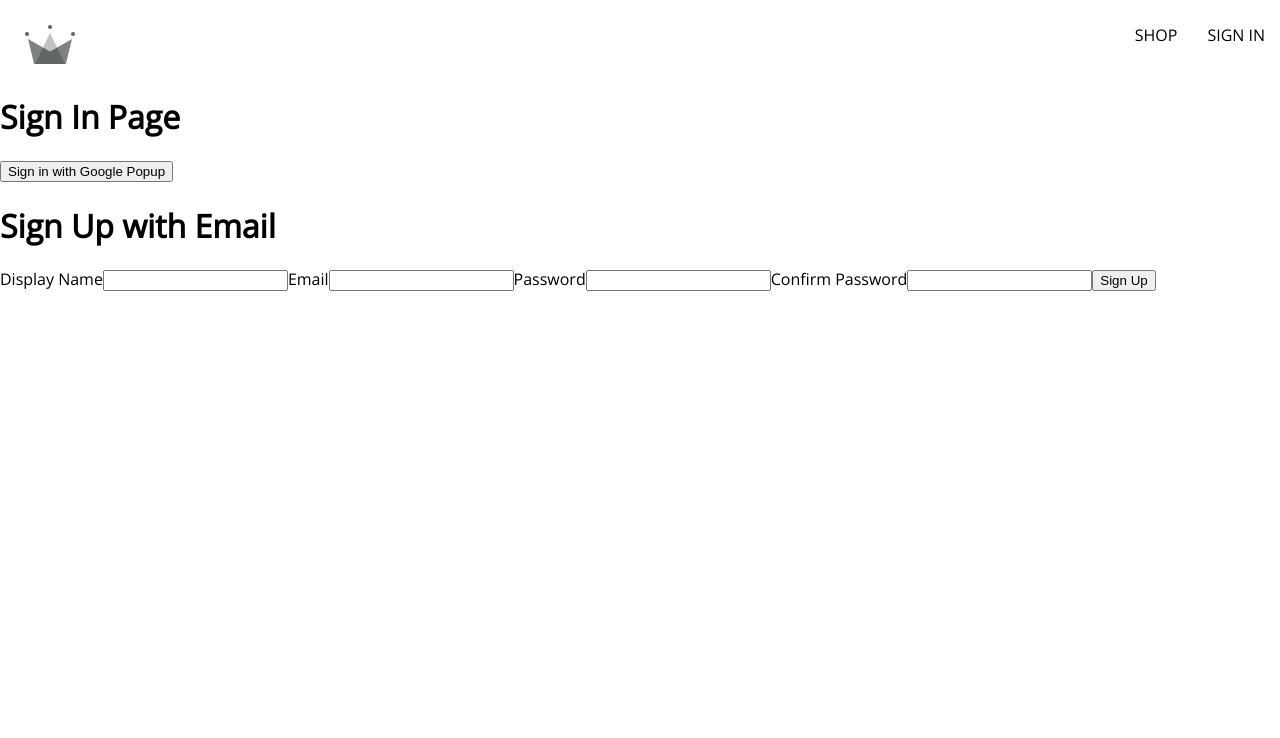
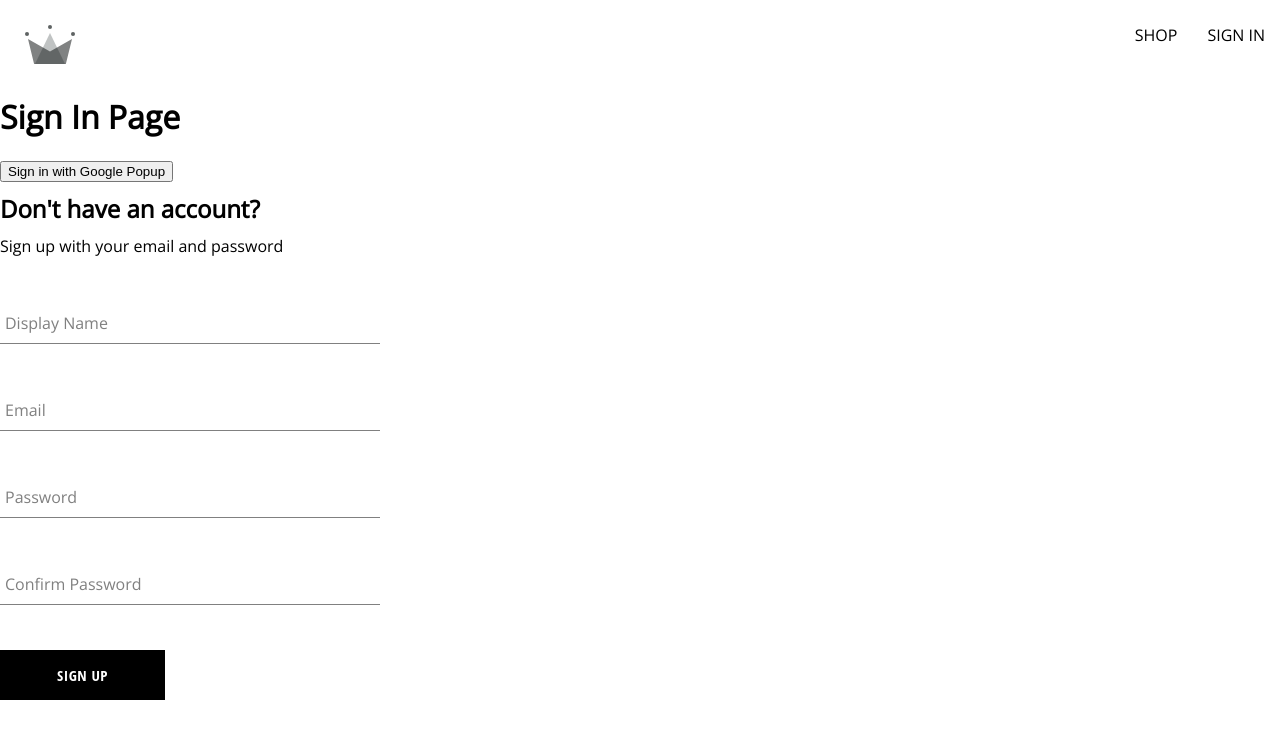
Before and after one commit to austindoty/mockClothingStore, a React (Create React App) app: page /sign-in in a window 1280 px wide. Shown: the top 738 px of the page. Built offline with nearby package versions, Linux system fonts and the light colour scheme; a web font is replaced by a local one.

Commit message:
Created Sign Up, Button form input

```diff
--- /dev/null
+++ b/src/components/button/button.component.jsx
@@ -0,0 +1,19 @@
+import "./button.styles.scss";
+
+const BUTTON_TYPE_CLASSES = {
+  google: "google-sign-in",
+  inverted: "inverted",
+};
+
+const Button = ({ children, buttonType, ...otherProps }) => {
+  return (
+    <button
+      className={`button-container ${BUTTON_TYPE_CLASSES[buttonType]}`}
+      {...otherProps}
+    >
+      {children}
+    </button>
+  );
+};
+
+export default Button;
--- /dev/null
+++ b/src/components/button/button.styles.scss
@@ -0,0 +1,46 @@
+.button-container {
+  min-width: 165px;
+  width: auto;
+  height: 50px;
+  letter-spacing: 0.5px;
+  line-height: 50px;
+  padding: 0 35px 0 35px;
+  font-size: 15px;
+  background-color: black;
+  color: white;
+  text-transform: uppercase;
+  font-family: "Open Sans Condensed";
+  font-weight: bolder;
+  border: none;
+  cursor: pointer;
+  display: flex;
+  justify-content: center;
+
+  &:hover {
+    background-color: white;
+    color: black;
+    border: 1px solid black;
+  }
+
+  &.google-sign-in {
+    background-color: #4285f4;
+    color: white;
+
+    &:hover {
+      background-color: #357ae8;
+      border: none;
+    }
+  }
+
+  &.inverted {
+    background-color: white;
+    color: black;
+    border: 1px solid black;
+
+    &:hover {
+      background-color: black;
+      color: white;
+      border: none;
+    }
+  }
+}
--- /dev/null
+++ b/src/components/form-input/form-input.component.jsx
@@ -0,0 +1,20 @@
+import "./form-input.styles.scss";
+
+const FormInput = ({ label, ...otherProps }) => {
+  return (
+    <div className="group">
+      <input className="form-input" {...otherProps} />
+      {label && (
+        <label
+          className={`${
+            otherProps.value.length ? "shrink" : ""
+          } form-input-label`}
+        >
+          {label}
+        </label>
+      )}
+    </div>
+  );
+};
+
+export default FormInput;
--- /dev/null
+++ b/src/components/form-input/form-input.styles.scss
@@ -0,0 +1,54 @@
+$sub-color: grey;
+$main-color: black;
+
+@mixin shrinkLabel {
+  top: -14px;
+  font-size: 12px;
+  color: $main-color;
+}
+
+.group {
+  position: relative;
+  margin: 45px 0;
+
+  .form-input {
+    background: none;
+    background-color: white;
+    color: $sub-color;
+    font-size: 18px;
+    padding: 10px 10px 10px 5px;
+    display: block;
+    width: 100%;
+    border: none;
+    border-radius: 0;
+    border-bottom: 1px solid $sub-color;
+    margin: 25px 0;
+
+    &:focus {
+      outline: none;
+    }
+
+    &:focus ~ .form-input-label {
+      @include shrinkLabel();
+    }
+  }
+
+  input[type="password"] {
+    letter-spacing: 0.3em;
+  }
+
+  .form-input-label {
+    color: $sub-color;
+    font-size: 16px;
+    font-weight: normal;
+    position: absolute;
+    pointer-events: none;
+    left: 5px;
+    top: 10px;
+    transition: 300ms ease all;
+
+    &.shrink {
+      @include shrinkLabel();
+    }
+  }
+}
--- a/src/components/sign-up-form/sign-up-form.component.jsx
+++ b/src/components/sign-up-form/sign-up-form.component.jsx
@@ -1,4 +1,14 @@
 import { useState } from "react";
+
+import FormInput from "../form-input/form-input.component";
+import Button from "../button/button.component";
+
+import {
+  createAuthUserWithEmailAndPassword,
+  createUserDocumentFromAuth,
+} from "../../utils/firebase/firebase.utils";
+
+import "./sign-up-form.styles.scss";
 
 const defaultFormFields = {
   displayName: "",
@@ -6,20 +16,53 @@
   password: "",
   confirmPassword: "",
 };
+
 const SignUpForm = () => {
   const [formFields, setFormFields] = useState(defaultFormFields);
   const { displayName, email, password, confirmPassword } = formFields;
 
+  const resetFormFields = () => {
+    setFormFields(defaultFormFields);
+  };
+
+  const handleSubmit = async (event) => {
+    event.preventDefault();
+
+    if (password !== confirmPassword) {
+      alert("passwords do not match");
+      return;
+    }
+
+    try {
+      const { user } = await createAuthUserWithEmailAndPassword(
+        email,
+        password
+      );
+
+      await createUserDocumentFromAuth(user, { displayName });
+      resetFormFields();
+    } catch (error) {
+      if (error.code === "auth/email-already-in-use") {
+        alert("Cannot create user, email already in use");
+      } else {
+        console.log("user creation encountered an error", error);
+      }
+    }
+  };
+
   const handleChange = (event) => {
-    const {name, value}= event.target;
-    setFormFields({...formFields, [name]:value})
+    const { name, value } = event.target;
+
+    setFormFields({ ...formFields, [name]: value });
   };
-  return(
-    <div>
-      <h1>Sign Up with Email</h1>
-      <form>
-        <label>Display Name</label>
-        <input
+
+  return (
+    <div className="sign-up-container">
+      <h2>Don't have an account?</h2>
+      <span>Sign up with your email and password</span>
+      <form onSubmit={handleSubmit}>
+        <FormInput
+          label="Display Name"
           type="text"
           required
           onChange={handleChange}
@@ -27,8 +70,8 @@
           value={displayName}
         />
 
-        <label>Email</label>
-        <input
+        <FormInput
+          label="Email"
           type="email"
           required
           onChange={handleChange}
@@ -36,8 +79,8 @@
           value={email}
         />
 
-        <label>Password</label>
-        <input
+        <FormInput
+          label="Password"
           type="password"
           required
           onChange={handleChange}
@@ -45,15 +88,15 @@
           value={password}
         />
 
-        <label>Confirm Password</label>
-        <input
+        <FormInput
+          label="Confirm Password"
           type="password"
           required
           onChange={handleChange}
           name="confirmPassword"
           value={confirmPassword}
         />
-        <button type="submit">Sign Up</button>
+        <Button type="submit">Sign Up</Button>
       </form>
     </div>
   );
--- /dev/null
+++ b/src/components/sign-up-form/sign-up-form.styles.scss
@@ -0,0 +1,9 @@
+.sign-up-container {
+  display: flex;
+  flex-direction: column;
+  width: 380px;
+
+  h2 {
+    margin: 10px 0;
+  }
+}
--- a/src/routes/sign-in/sign-in.component.jsx
+++ b/src/routes/sign-in/sign-in.component.jsx
@@ -1,6 +1,6 @@
 import {
   signInWithGooglePopup,
-  createUserDoucmentFromAuth,
+  createUserDocumentFromAuth,
 } from "../../utils/firebase/firebase.utils";
 
 import SignUpForm from "../../components/sign-up-form/sign-up-form.component";
@@ -8,7 +8,7 @@
 const SignIn = () => {
   const logGoogleUser = async () => {
     const { user } = await signInWithGooglePopup();
-    createUserDoucmentFromAuth(user);
+    createUserDocumentFromAuth(user);
   };
   return (
     <div>
--- a/src/utils/firebase/firebase.utils.js
+++ b/src/utils/firebase/firebase.utils.js
@@ -1,35 +1,47 @@
 import { initializeApp } from "firebase/app";
-import { getAuth, signInWithPopup, GoogleAuthProvider } from "firebase/auth";
+import {
+  getAuth,
+  signInWithRedirect,
+  signInWithPopup,
+  GoogleAuthProvider,
+  createUserWithEmailAndPassword,
+} from "firebase/auth";
 import { getFirestore, doc, getDoc, setDoc } from "firebase/firestore";
 
 const firebaseConfig = {
-  apiKey: "AIzaSyACI395Jw6OlZVBv1HN7htS1E8C4TDevns",
-  authDomain: "crwn-clothing-db-6e680.firebaseapp.com",
-  projectId: "crwn-clothing-db-6e680",
-  storageBucket: "crwn-clothing-db-6e680.appspot.com",
-  messagingSenderId: "1087486492086",
-  appId: "1:1087486492086:web:b8101b556e5c19ad31d517",
+  apiKey: "AIzaSyDDU4V-_QV3M8GyhC9SVieRTDM4dbiT0Yk",
+  authDomain: "crwn-clothing-db-98d4d.firebaseapp.com",
+  projectId: "crwn-clothing-db-98d4d",
+  storageBucket: "crwn-clothing-db-98d4d.appspot.com",
+  messagingSenderId: "626766232035",
+  appId: "1:626766232035:web:506621582dab103a4d08d6",
 };
 
 const firebaseApp = initializeApp(firebaseConfig);
 
-const provider = new GoogleAuthProvider();
-provider.setCustomParameters({
+const googleProvider = new GoogleAuthProvider();
+
+googleProvider.setCustomParameters({
   prompt: "select_account",
 });
 
 export const auth = getAuth();
-export const signInWithGooglePopup = () => signInWithPopup(auth, provider);
+export const signInWithGooglePopup = () =>
+  signInWithPopup(auth, googleProvider);
+export const signInWithGoogleRedirect = () =>
+  signInWithRedirect(auth, googleProvider);
 
 export const db = getFirestore();
 
-export const createUserDoucmentFromAuth = async (userAuth) => {
+export const createUserDocumentFromAuth = async (
+  userAuth,
+  additionalInformation = {}
+) => {
+  if (!userAuth) return;
+
   const userDocRef = doc(db, "users", userAuth.uid);
-  console.log(userDocRef);
 
   const userSnapshot = await getDoc(userDocRef);
-  console.log(userSnapshot);
-  console.log(userSnapshot.exists());
 
   if (!userSnapshot.exists()) {
     const { displayName, email } = userAuth;
@@ -40,9 +52,18 @@
         displayName,
         email,
         createdAt,
+        ...additionalInformation,
       });
     } catch (error) {
-      console.log("user error", error.message);
+      console.log("error creating the user", error.message);
     }
   }
+
+  return userDocRef;
 };
+
+export const createAuthUserWithEmailAndPassword = async (email, password) => {
+  if (!email || !password) return;
+
+  return await createUserWithEmailAndPassword(auth, email, password);
+};
```
